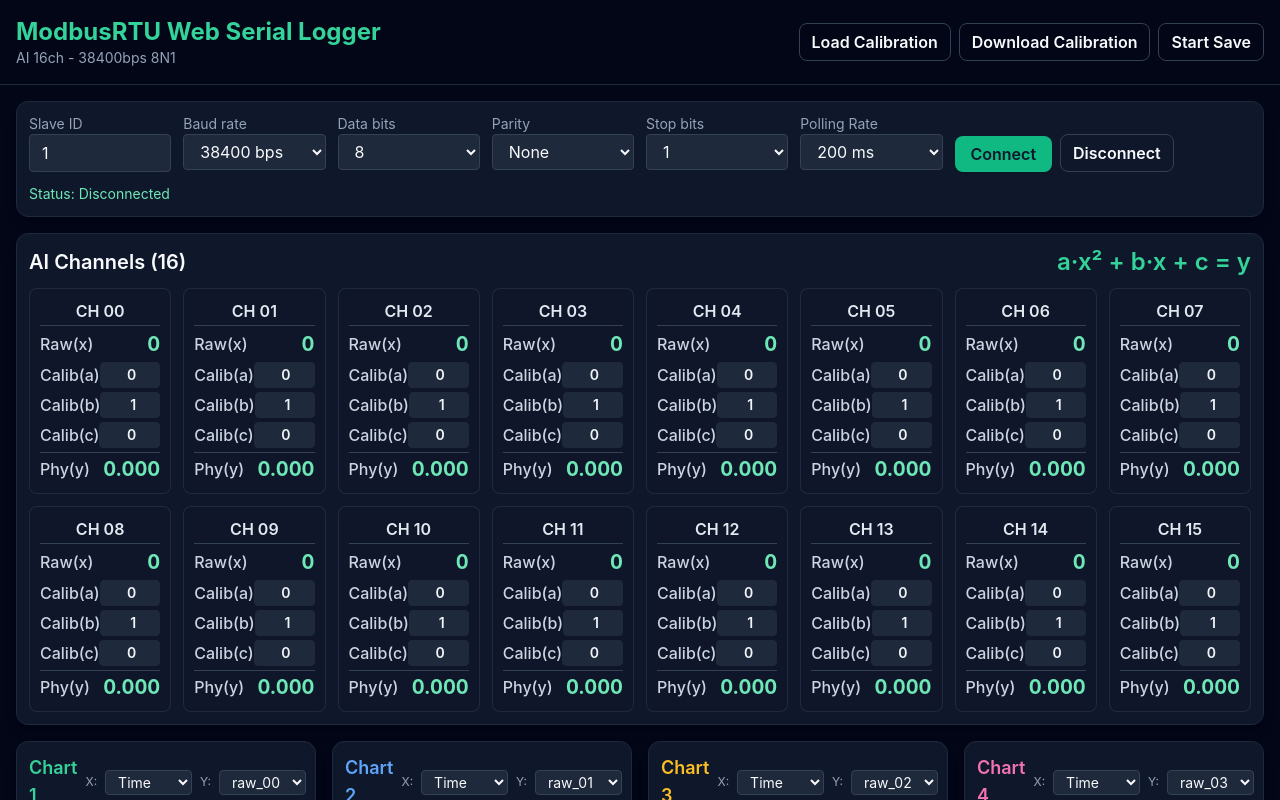
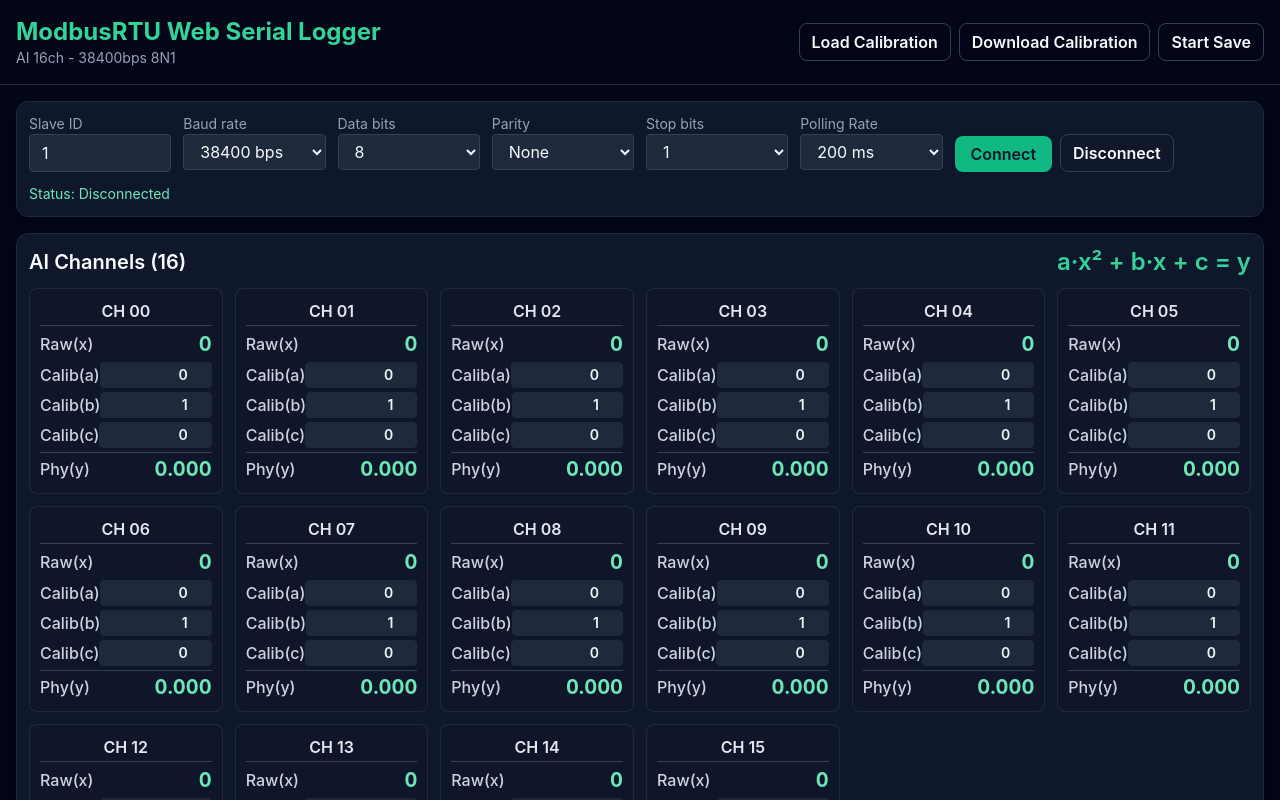
Before and after one commit to KikuchiMakoto/modbus_simple_logger, a React (Vite) app: page / in a window 1280 px wide. Shown: the top 800 px of the page. Built offline with nearby package versions, Linux system fonts and the light colour scheme.

Commit message:
Update App.tsx

```diff
--- a/src/App.tsx
+++ b/src/App.tsx
@@ -610,7 +610,7 @@ function App() {
           <h2 className="text-xl font-semibold">AI Channels (16)</h2>
           <span className="text-2xl font-semibold text-emerald-400">a·x² + b·x + c = y</span>
         </div>
-        <div className="grid grid-cols-2 md:grid-cols-4 lg:grid-cols-6 xl:grid-cols-8 gap-3">
+        <div className="grid grid-cols-2 md:grid-cols-4 xl:grid-cols-6 2xl:grid-cols-8 gap-3">
           {aiChannels.map((ch, idx) => (
             <div
               key={ch.id}
```
